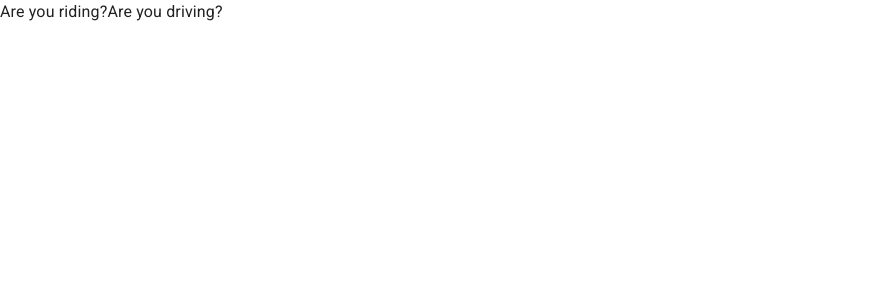
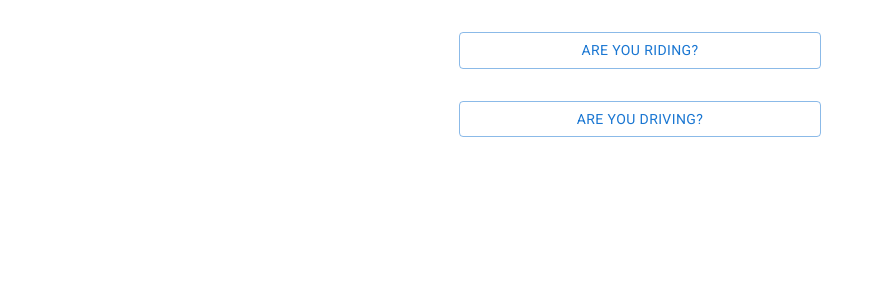
Before and after one commit to madalejo/goober-web-app, a Next.js app: page / in a window 1280 px wide. Shown: the top 300 px of the page, without its empty margins (0-884 px from the left). Built offline with nearby package versions, Linux system fonts and the light colour scheme.

Commit message:
Add style to home buttons

```diff
--- a/src/app/globals.css
+++ b/src/app/globals.css
@@ -8,6 +8,7 @@ html,
 body {
   max-width: 100vw;
   overflow-x: hidden;
+  height: 100vh;
 }
 
 body {
--- a/src/app/layout.tsx
+++ b/src/app/layout.tsx
@@ -18,7 +18,12 @@ export default function RootLayout({
     <html lang="en">
       <body>
         <CssBaseline />
-        <Grid container>
+        <Grid
+          container
+          sx={{
+            height: '100vh'
+          }}
+        >
           <Grid xs={12}>
             {children}
           </Grid>
--- a/src/app/page.tsx
+++ b/src/app/page.tsx
@@ -1,13 +1,47 @@
-import Image from "next/image";
-import styles from "./page.module.css";
-import { FC, JSX } from "react";
+import { FC, JSX } from "react"
+import Link from "next/link"
+
+import Grid from "@mui/material/Unstable_Grid2/Grid2"
+import { Button } from "@mui/material"
 
 const Home:FC = (): JSX.Element => {
   return (
-    <>
-      <>Are you riding?</>
-      <>Are you driving?</>
-    </>
+    <Grid
+      container
+      justifyContent="center"
+    >
+      <Grid xs={12} md={4}>
+        <Grid
+          container
+          direction="column"
+          spacing={4}
+          sx={{
+            m: 2
+          }}
+        >
+          <Grid xs={12}>
+              <Button
+                component={Link}
+                href="/rider"
+                variant="outlined"
+                fullWidth
+              >
+                Are you riding?
+              </Button>
+          </Grid>
+          <Grid xs={12}>
+              <Button
+                component={Link}
+                href="/driver"
+                variant="outlined"
+                fullWidth
+              >
+                Are you driving?
+              </Button>
+          </Grid>
+        </Grid>
+      </Grid>
+    </Grid>
   )
 }
 
```
Also changed, not shown: src/app/ui/rider/dialog-search.tsx (+11 -3 lines), src/app/ui/rider/locations-list.tsx (+7 -3 lines).
